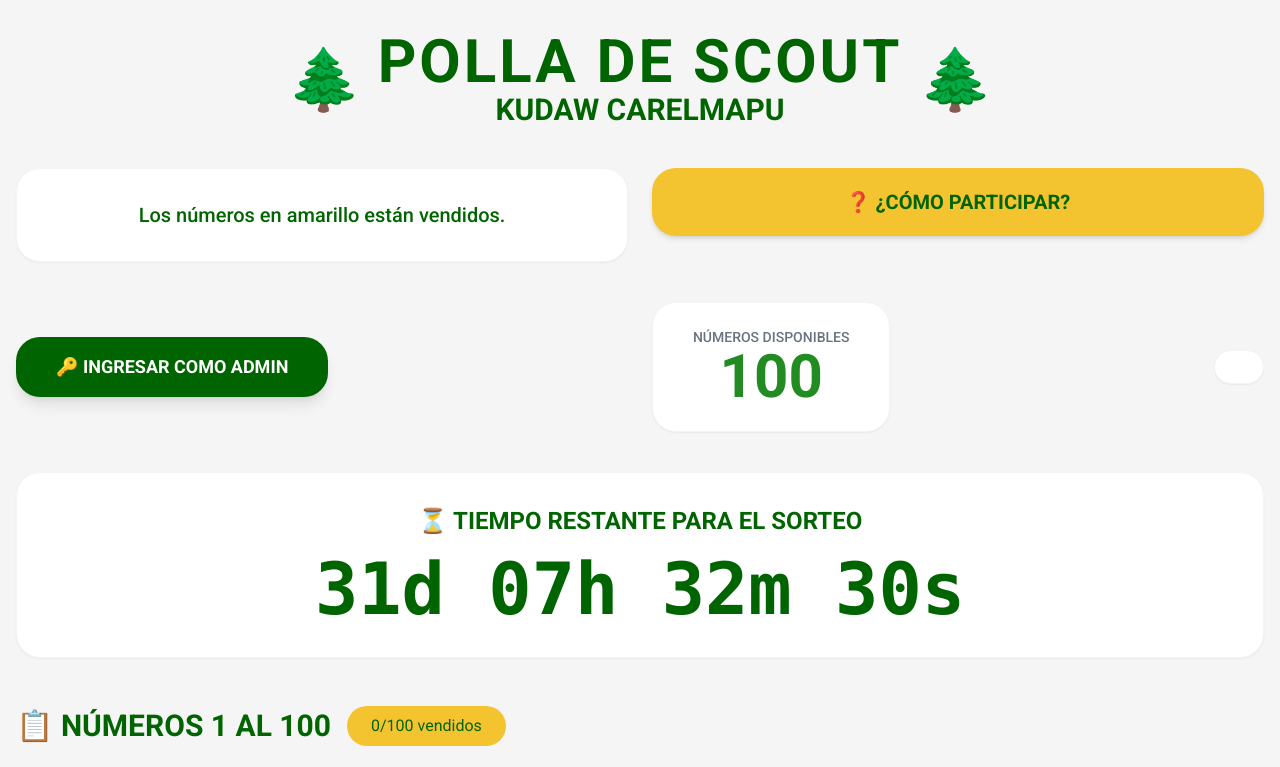
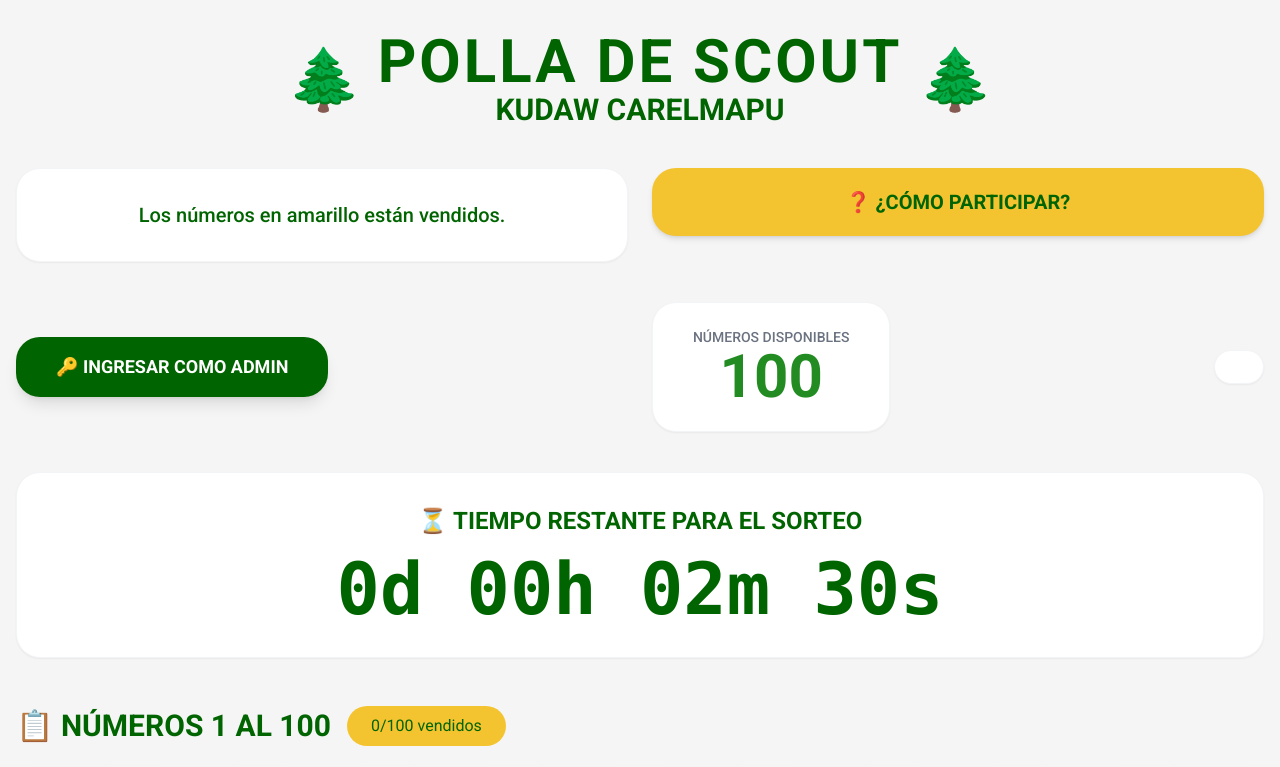
Before and after one commit to TobiasxTrade/polla-kudaw, a plain HTML site: page index.html in a window 1280 px wide. Shown: the top 767 px of the page. Drawn offline with nearby package versions, Linux system fonts and the light colour scheme.

Commit message:
Update index.html
prueba

```diff
--- a/index.html
+++ b/index.html
@@ -172,7 +172,7 @@
     </div>
 
     <script>
-        const DEADLINE = new Date("2026-05-15T20:00:00-04:00");
+        const DEADLINE = new Date("2026-04-14T12:30:00-04:00");
         const ADMIN_USER = "Admin";
         const ADMIN_PASSWORD = "Kudaw2026";
 
```
